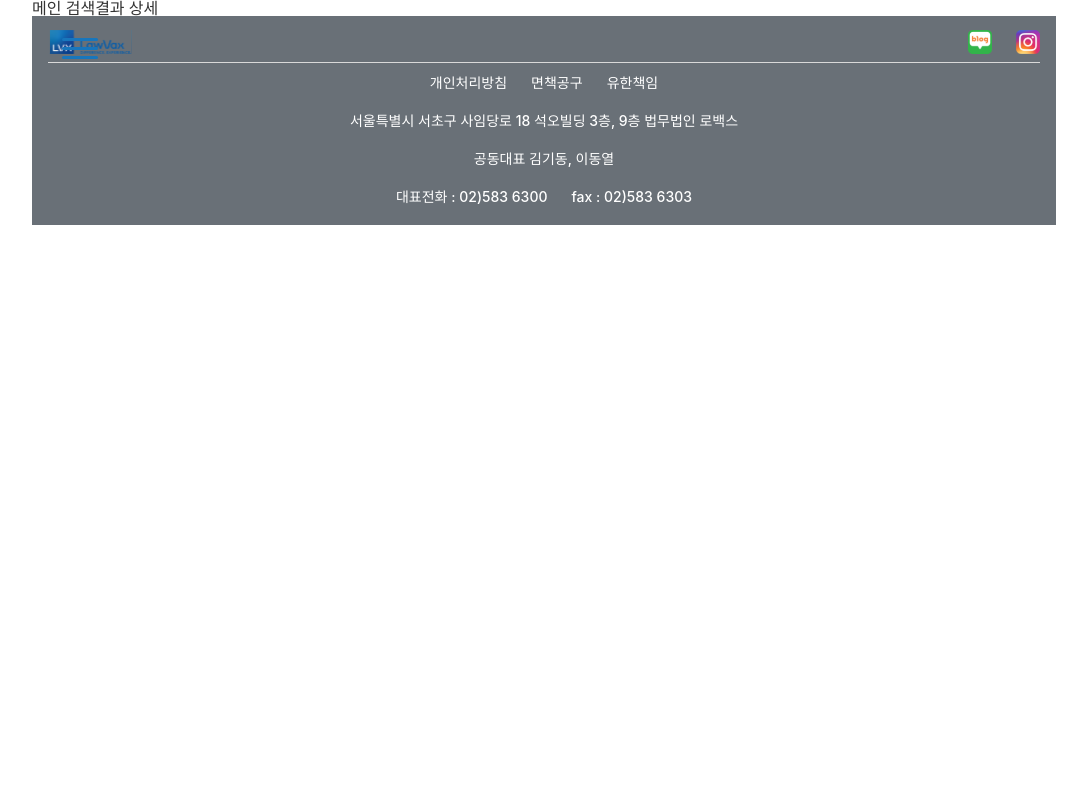
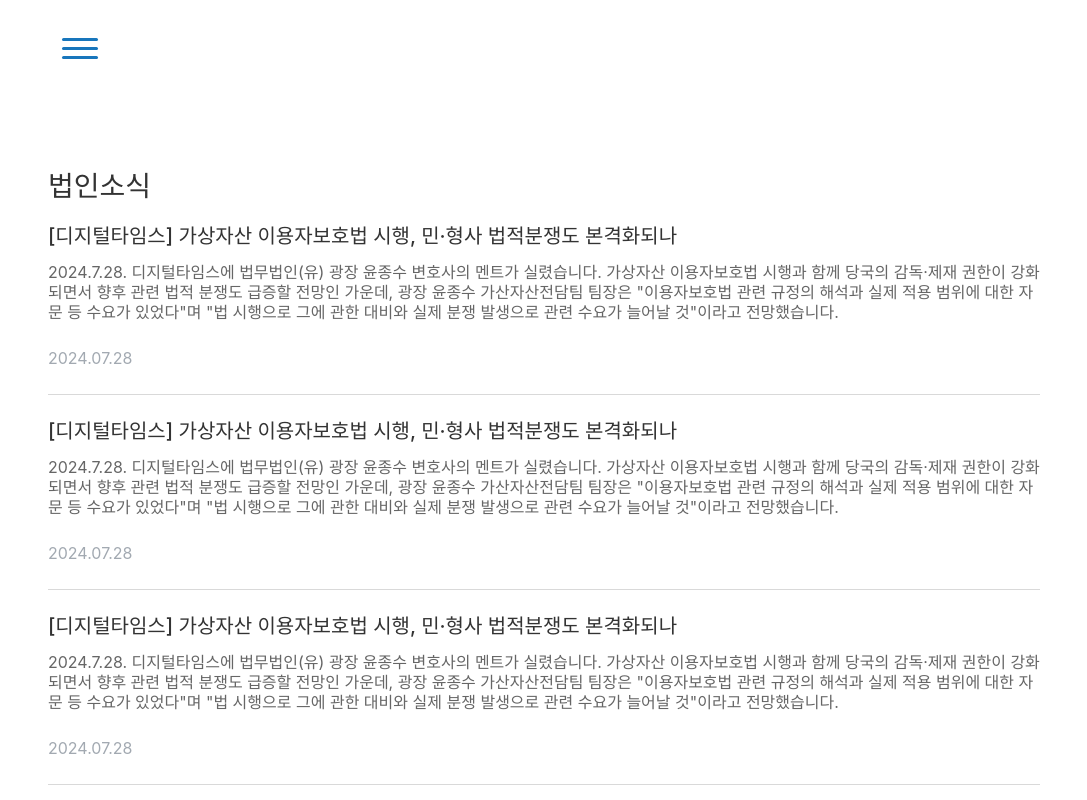
Before and after one commit to kimyeji89/LawVax, a React (Create React App) app: page /search/detail in a window 1280 px wide. Shown: the top 800 px of the page, without its empty margins (96-1183 px from the left). Built offline with nearby package versions, Linux system fonts and the light colour scheme; a web font is replaced by a local one.

Commit message:
[ADD] SearchResultDetail

```diff
--- a/src/components/user/TitleSub.jsx
+++ b/src/components/user/TitleSub.jsx
@@ -28,6 +28,8 @@ const title_wrap = css`
     font-weight: 500;
     color: var(--mono-gray-txt-dark);
   }
+
+  padding: 0 0 24px 0;
 `;
 
 const more_btn = css`
--- a/src/pages/user/SearchResult.jsx
+++ b/src/pages/user/SearchResult.jsx
@@ -5,7 +5,7 @@ import ProfileItem from "@userComponents/ProfileItem";
 import MoreBtn from "@userComponents/MoreBtn";
 import profileData from "@data/profileData.json";
 import { useState } from "react";
-import NewsPreview from "../../components/user/NewsPreview";
+import NewsPreview from "@userComponents/NewsPreview";
 import newsData from "@data/newsData.json";
 import NewsSlide from "@userComponents/NewsSlide";
 import SlideCard from "@userComponents/SlideCard";
@@ -112,7 +112,7 @@ const sec_field = css`
 `;
 
 const hr = css`
-  margin: 24px 0;
+  margin: 0 0 24px 0;
   border: none;
   background-color: #dbdbdb;
   height: 1px;
--- a/src/pages/user/SearchResultDetail.jsx
+++ b/src/pages/user/SearchResultDetail.jsx
@@ -1,5 +1,25 @@
+/** @jsxImportSource @emotion/react */
+import { css } from "@emotion/react";
+import TitleSub from "@userComponents/TitleSub";
+import newsData from "@data/newsData.json";
+import NewsPreview from "@userComponents/NewsPreview";
+import Pagination from "@userComponents/Pagination";
+
 function SearchResultDetail() {
-  return <>메인 검색결과 상세</>;
+  return (
+    <div css={page_wrap}>
+      <TitleSub title="법인소식" />
+      {newsData.slice(0, 7).map((news, index) => (
+        <NewsPreview title={news.title} date={news.date} text={news.text} />
+      ))}
+
+      <Pagination />
+    </div>
+  );
 }
 
 export default SearchResultDetail;
+
+const page_wrap = css`
+  padding: 172px 16px 0;
+`;
```
